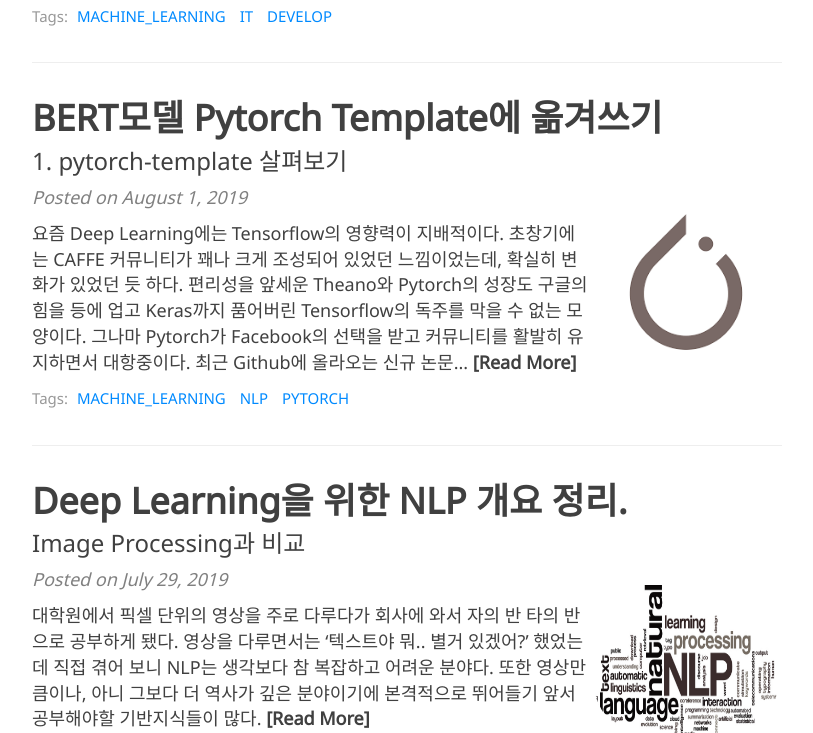
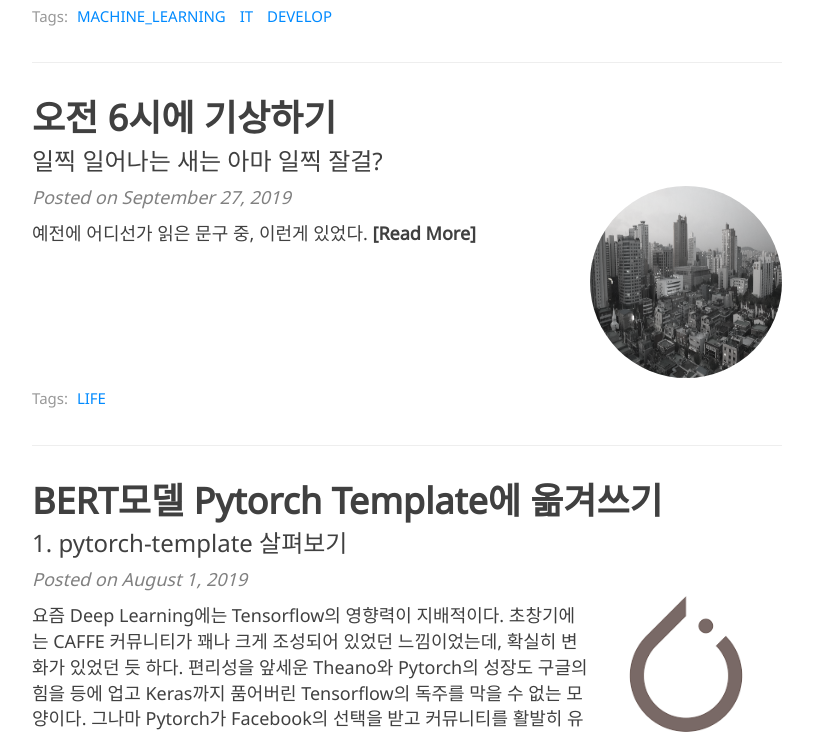
Before and after one commit to YongWookHa/yongwookha.github.io_, a Jekyll site: the page built from index.html, in a window 1280 px wide and 900 px high, scrolled down 454 px, cut to the strip 167-900 px from the top of the window. Shown: the whole strip, without its empty margins (233-1046 px from the left). Built offline with Jekyll 4.4.1, drawn with Linux system fonts in a browser that asks for light colours; nearby versions of some CDN libraries; the list of posts is cut into pages by our own code; part of the change alters nothing that is shown.

```diff
--- a/collections/draft/2019-09-27-Waking up early.md
+++ b/collections/_Diary/2019-09-27-Waking up early.md
@@ -3,7 +3,7 @@ layout: post
 title: 오전 6시에 기상하기
 subtitle: 일찍 일어나는 새는 아마 일찍 잘걸?
 tags: [LIFE]
-image:
+image: img/dawn2.JPG
 comments: true
 ---
 
@@ -11,7 +11,7 @@ comments: true
 
 > 늦은 시각에도 우리가 쉽사리 침대로 향하기 싫은 것은, 무언가 오늘 하루가 만족스럽지 않아 아쉬운 마음 때문일지 모른다.
 
-시기를 기억하기 힘들 정도로 아주 오래전에 읽은 문구이지만, 이토록 생생히 기억에 남는 것을 보면 내게는 꽤 임팩트가 있었던 한 줄이었나보다. '`만족스럽고 뿌듯한 하루`를 보냈다면 일찍 잠자리에 드는 것이 조금이라도 더 수월해질까'하는 궁금증이 생겼지만 그 궁금증을 아직 해결하지 못한 것을 보면, 나는 그동안 `만족스럽고 뿌듯한 하루`를 충분히 가지지 못했었나보다.
+시기를 기억하기 힘들 정도로 아주 오래전에 읽은 문구이지만, 이토록 생생히 기억에 남는 것을 보면 내게는 꽤 임팩트가 있었던 한 줄이었다. '`만족스럽고 뿌듯한 하루`를 보냈다면 일찍 잠자리에 드는 것이 조금이나마 더 수월할까?'하는 의문이 생겼지만 아직도 그 궁금증을 해결하지 못한 것을 보면, 나는 그동안 `만족스럽고 뿌듯한 하루`를 충분히 가지지 못했었나보다.
 
 나는 일종의 생활 활력 주기가 있다. 내 삶에 대한 열정 텐션이 끓어올라 '열심히 살아보자!'하는 긍정 주기가 있고, 반대로 뭘해도 재미없고 의욕도 떨어지는 부정 주기가 있다. 그 주기는 보통 3~4개월마다 바뀌는 것 같다. 취업 준비와 회사 생활 적응으로 한동안 힘들면서 찾아왔던 부정 주기가 서서히 끝나가면서 이제 긍정 주기로 들어서는 것인지, 갑자기 오랫동안 풀지 못했던 그 궁금증을 풀어봐야겠다는 생각이 들었다.
 
@@ -19,9 +19,11 @@ comments: true
 
 물론 퇴근하고 오후 7시쯤 집으로 돌아와서 겨우 3시간 나의 시간을 가지다가 다시 잠을 청하는 건 꽤 어려운 일이었다. 특히 나는 퇴근 후 집에서 프로젝트로 소일거리도 하고있기 때문에 오후에 갖는 온전한 내 시간은 1시간도 채 되지 않았다. 원래 나는 잠을 청할때까지 게임을 하든, 예능을 보든 오늘 못 푼 스트레스를 다 풀고 잠에 들어야 직성이 풀리는 편이었다.
 
-그렇다고 현실적으로 그 짧은 시간동안 평소에 하던 스트레스 풀기 행위를 모두 해낼 수는 없었기에 내가 택한 방법은 '모두 미뤄버리기'였다. 미루기야말로 내가 세상에서 가장 잘 할 수 있는 것들 중 하나니까 꽤 괜찮은 방법이라고 생각했다. 집에와서도 업무의 연장처럼 프로젝트에서 맡은 일을 하고나면 쉬거나 놀고싶은 마음이 드는데, 이것들을 모두 내일로 미뤄버리는 것이었다.
+그렇다고 현실적으로 그 짧은 시간동안 평소에 하던 스트레스 풀기 행위를 모두 해낼 수는 없었기에 내가 택한 방법은 '모두 미뤄버리기'였다. 미루기야말로 내가 세상에서 가장 잘 할 수 있는 것들 중 하나니까 꽤 괜찮은 방법이라고 생각했다. 집에와서도 업무가 끝나지 않고 프로젝트에서 맡은 일을 모두 하고나면, 보상 심리가 발동하며 쉬거나 놀고싶은 마음이 드는데 이런 마음들을 모두 내일로 미뤄버리는 것이었다.
 
 이제 새로운 루틴으로 생활한지 2주정도 지난 시점에서 돌아보면, 첫번째날 밤이 제일 힘들었다. 오후 10시쯤이면 이제 본격적으로 놀아볼 채비를 하던 시각인데, 아직 쌩쌩한 체력이라 침대에 누워서도 한참이나 뒤척이다 겨우 잠에 들었다.
+
+![](https://github.com/YongWookHa/yongwookha.github.io/blob/master/img/dawn1.JPG?raw=true)
 
 하지만 재미있게도, 아침에는 전혀 힘들지 않았다. 전날의 '힐링'을 오늘로 미뤘기 때문에, 일찍 일어나지 않으면 손해라는 생각에 몸을 일으키기 수월했다. 아침 힐링에서만 찾을 수 있는 장점들도 있었다. 먼저, 아침을 성취감으로 시작하는 것이 참 좋다. 비록 어제의 희생이 있었더라도, 오늘 일찍 일어남을 성공했다는 것만으로 기쁘게 하루를 시작할 수 있다. 또, 이제는 잠 설칠까봐 밤에는 못마시던 커피를 한 잔 내려 마시면서 휴식을 취할 수 있다.
 
@@ -31,4 +33,4 @@ comments: true
 
 결과적으로 `만족스럽고 뿌듯한 하루`는 일찍 자는 것의 전제조건이 아니었던 듯 하다. 일단 일찍 자버리고 나면, 아침 활동 시간이 생기고, 아침 해의 밝은 기운을 머금는 아침 활동은 나른한 오후의 저녁 활동과는 다른 매력이 있다.
 
-전체적으로 이번 생활 패턴 변화 시도는 꽤 긍정적이며, 성공적인 것 같다. 이번 긍정 주기의 열정이 얼마나 갈지는 잘 모르겠지만 최대한 길게 유지하며 발전하는 시기로 가져가고 싶다. 최근에는 유투브에 관심이  많이 생긴다. 영상을 제작해보고 싶다는 생각에 사로잡혀있다. 조만간 실행에 옮기게 되면 `아침형 인간 체험기`가 그 첫 주인공이 될지 모르겠다.
+전체적으로 이번 생활 패턴 변화 시도는 꽤 긍정적이며, 성공적인 것 같다. 이번 긍정 주기의 열정이 얼마나 갈지는 잘 모르겠지만 최대한 길게 유지하며 발전하는 시기로 가져가고 싶다. 조금 뜬금없지만, 최근에는 유투브에 관심이 많다. 보는 것 뿐만아니라 영상을 제작해보고 싶다는 생각에 사로잡혀있다. 조만간 실행에 옮기게 되면 `아침형 인간 체험기`가 그 첫 주인공이 될지 모르겠다.
```
